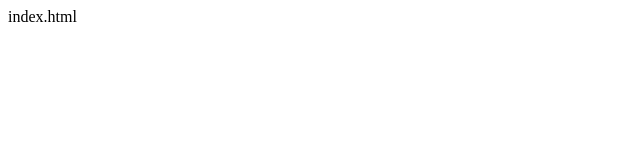
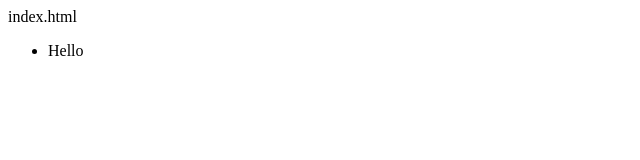
Before and after one commit to rupashaw/group_project, a plain HTML site: page index.html in a window 1280 px wide. Shown: the full height of the page, 0-640 px from the left. Drawn offline with Linux system fonts and the light colour scheme.

Commit message:
Update index.html

```diff
--- a/index.html
+++ b/index.html
@@ -1 +1,6 @@
 index.html
+<body>
+  <ul>
+    <li>Hello</li>
+  </ul>
+</body>
```
